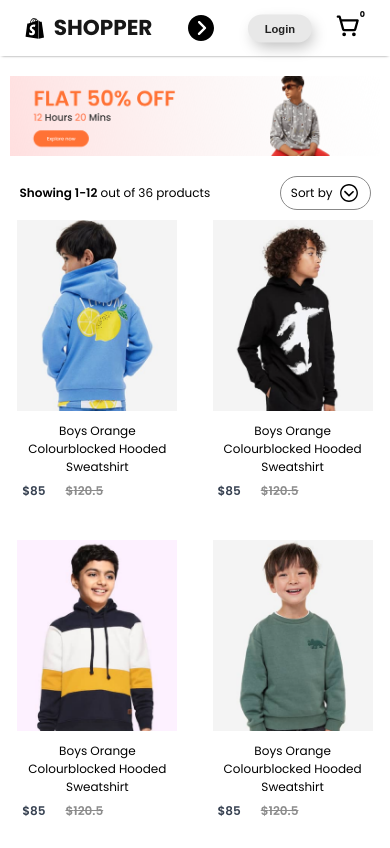
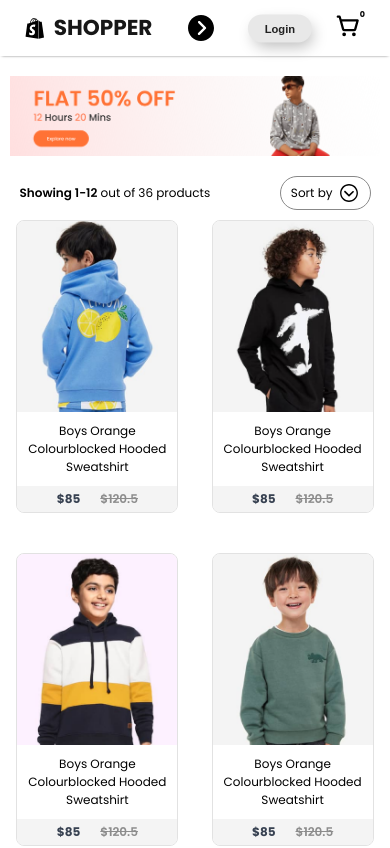
Before and after one commit to sujan-22/e-commerce-website, a React (Create React App) app: page /kids in a window 390 px wide. Shown: the top 848 px of the page. Built offline with nearby package versions, Linux system fonts and the light colour scheme.

Commit message:
item display style

```diff
--- a/src/Components/Footer/Footer.css
+++ b/src/Components/Footer/Footer.css
@@ -91,6 +91,7 @@
     .footer-links {
         font-size: 14px;
         gap: 10px;
+        padding-left: 0px;
     }
 
     .footer-social-icon svg {
--- a/src/Components/Items/Item.css
+++ b/src/Components/Items/Item.css
@@ -1,27 +1,34 @@
 .item {
   width: 280px;
   transition: transform 0.7s, box-shadow 0.7s;
+  border: 1px solid #e2e2e2;
+  border-radius: 8px;
+  overflow: hidden;
 }
 
 .item img {
-  width: 280px;
+  width: 100%;
+  height: auto;
+  display: block;
 }
 
 .item p {
-  margin: 6px 0;
+  margin: 10px 0;
   text-align: center;
 }
 
 .item-prices {
   display: flex;
   gap: 20px;
-  margin-left: 3%;
+  justify-content: center;
+  padding: 10px;
+  background-color: #f4f4f4;
 }
 
 .item-price-new {
   color: #374151;
   font-size: 18px;
-  font-weight: 600;
+  font-weight: 700;
 }
 
 .item-price-old {
@@ -43,6 +50,13 @@
   transition: opacity 0.7s;
 }
 
+@media (min-width: 1280px) {
+  .item {
+    width: 300px;
+    margin: auto 10px;
+  }
+}
+
 @media (max-width: 1280px) {
   .item {
     width: 220px;
@@ -50,7 +64,11 @@
   }
 
   .item img {
-    width: 220px;
+    width: 100%;
+  }
+
+  .item-prices {
+    padding: 8px;
   }
 
   .item-price-new,
@@ -66,7 +84,11 @@
   }
 
   .item img {
-    width: 170px;
+    width: 100%;
+  }
+
+  .item-prices {
+    padding: 6px;
   }
 
   .item-price-new,
@@ -82,7 +104,11 @@
   }
 
   .item img {
-    width: 120;
+    width: 100%;
+  }
+
+  .item-prices {
+    padding: 4px;
   }
 
   .item-price-new,
@@ -94,11 +120,13 @@
 @media (max-width: 500px) {
   .item {
     width: 160px;
-
   }
 
   .item img {
-    width: 160px;
+    width: 100%;
   }
 
+  .item-prices {
+    padding: 4px;
+  }
 }
```
Also changed, not shown: 1 other file (tests, documents, lock files or other folders).
